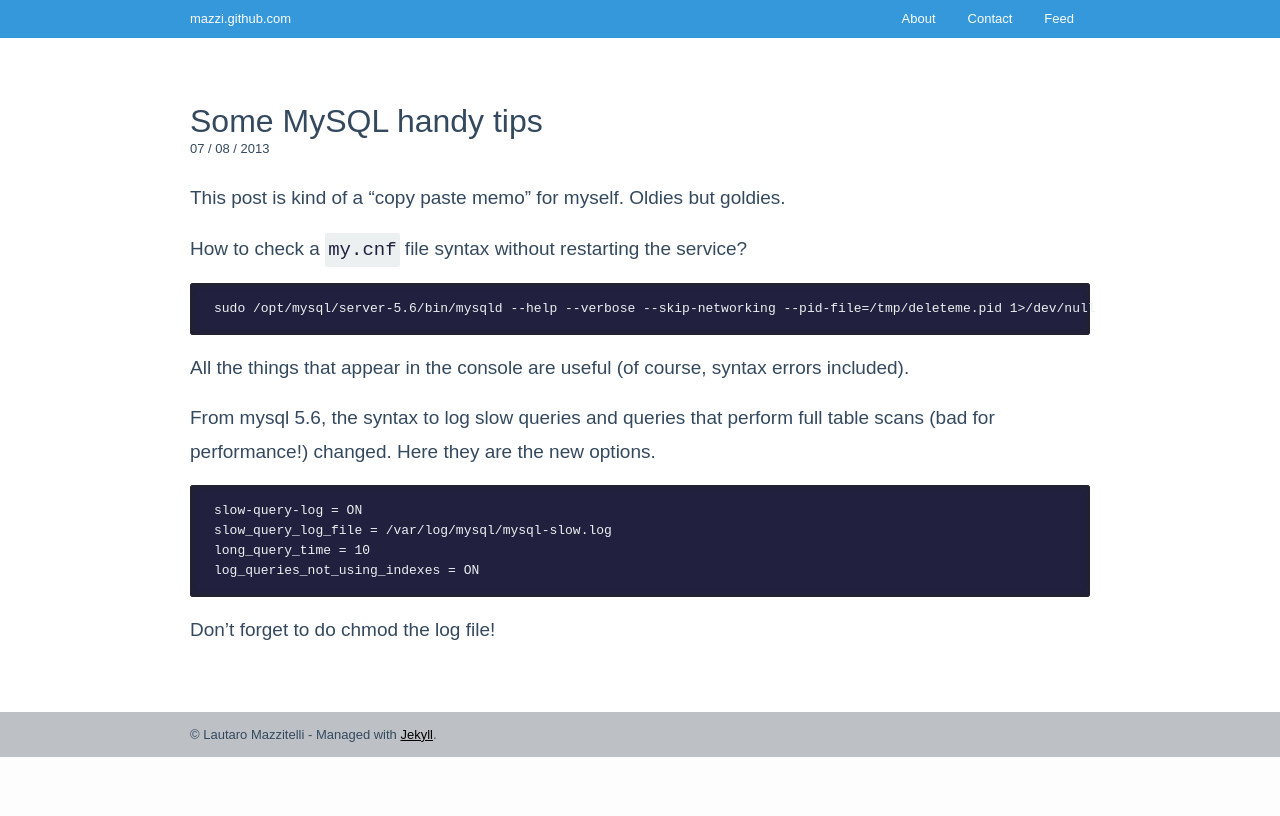
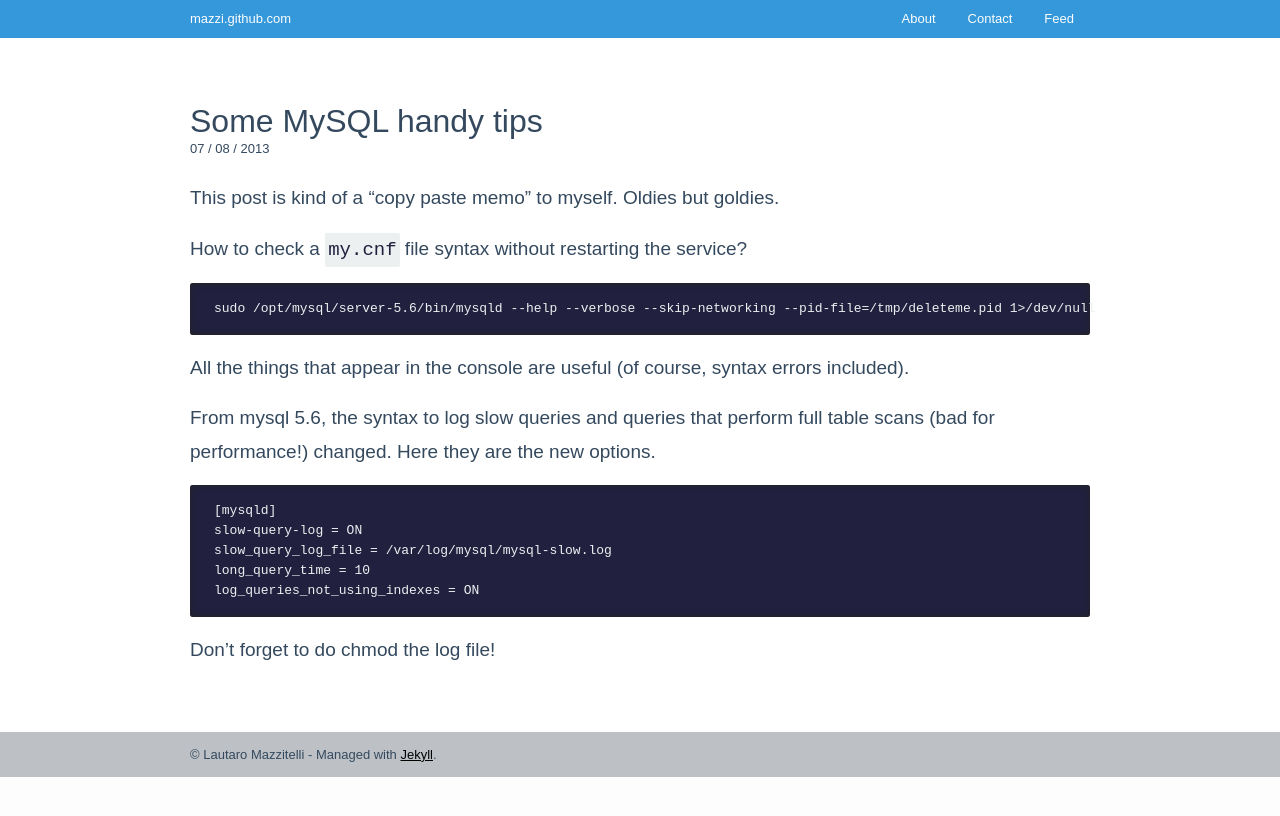
Before and after one commit to mazzi/mazzi.github.com, a Jekyll site: the page built from _posts/2013-08-07-Some-mysql-handy-tips.md, in a window 1280 px wide. Shown: the top 816 px of the page. Built offline with Jekyll 4.4.1, drawn with Linux system fonts in a browser that asks for light colours; comment, search, counter and statistics services are not loaded.

Commit message:
Grammar and mysqld section.

```diff
--- a/_posts/2013-08-07-Some-mysql-handy-tips.md
+++ b/_posts/2013-08-07-Some-mysql-handy-tips.md
@@ -4,7 +4,7 @@ title: Some MySQL handy tips
 tags: [tips, copypaste, mysql]
 ---
 
-This post is kind of a "copy paste memo" for myself. Oldies but goldies.
+This post is kind of a "copy paste memo" to myself. Oldies but goldies.
 
 How to check a `my.cnf` file syntax without restarting the service?
 
@@ -14,6 +14,7 @@ All the things that appear in the console are useful (of course, syntax errors i
 
 From mysql 5.6, the syntax to log slow queries and queries that perform full table scans (bad for performance!) changed. Here they are the new options.
 
+    [mysqld]
     slow-query-log = ON
     slow_query_log_file = /var/log/mysql/mysql-slow.log
     long_query_time = 10
```
